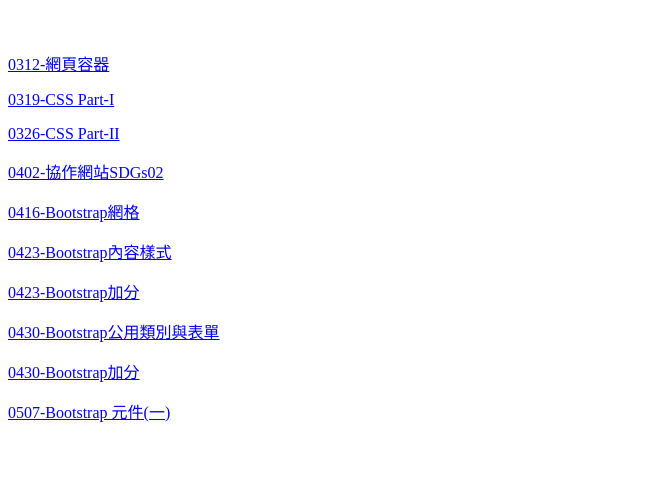
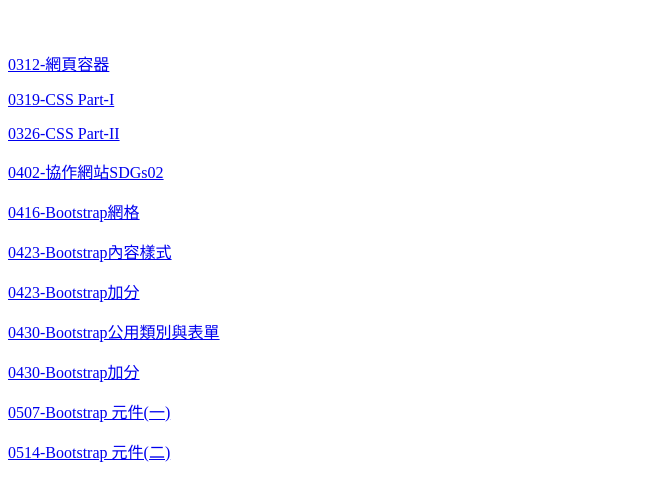
Before and after one commit to zzero73/zzero73.github.com, a plain HTML site: page index.html in a window 1280 px wide. Shown: the part 991-1470 px from the top of the page, without its empty margins (0-663 px from the left). Before the commit the page ends 1430 px from the top, so only its background shows below. Drawn offline with Linux system fonts and the light colour scheme.

Commit message:
Update index.html

```diff
--- a/index.html
+++ b/index.html
@@ -28,6 +28,7 @@
 		<p><a href="./0430/index.html">0430-Bootstrap公用類別與表單</a></p>
 		<p><a href="./0430/bonus.html">0430-Bootstrap加分</a></p>
 		<p><a href="./0507/index.html">0507-Bootstrap 元件(一)</a></p>
+		<p><a href="./0514/index.html">0514-Bootstrap 元件(二)</a></p>
 
 	</body>
 
```
